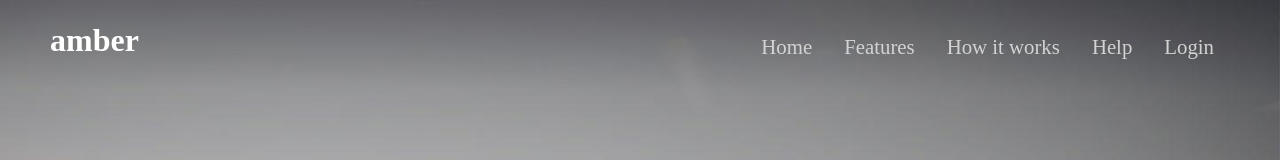
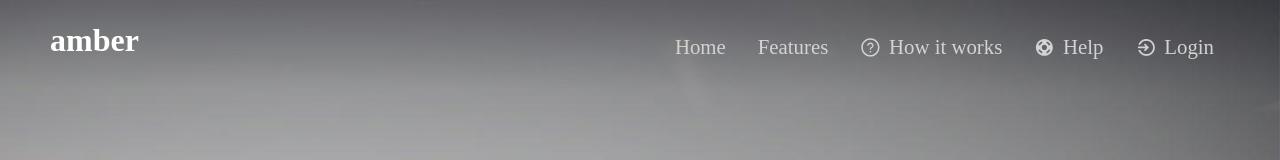
Before and after one commit to akash-dutta-au7/autocomplete, a React (Create React App) app: page / in a window 1280 px wide. Shown: the top 160 px of the page. Built offline with nearby package versions, Linux system fonts and the light colour scheme; no server answers.

Commit message:
some ui change

```diff
--- a/src/App.css
+++ b/src/App.css
@@ -1,116 +1,5 @@
 body {
-  margin: 0;
-  padding: 0;
   background-image: url(./Assets/header_home_1.jpg);
   background-repeat: no-repeat;
   background-size: cover;
 }
-
-/* search box */
-/* .search-box {
-  position: absolute;
-  top: 50%;
-  left: 50%;
-  transform: translate(-50%, -50%);
-  background-color: #2f3640;
-  height: 40px;
-  border-radius: 40px;
-  padding: 10px;
-  margin-top: 5rem;
-}
-.search-box:hover > .search-txt {
-  width: 240px;
-  padding: 0 6px;
-}
-.search-box:hover > .search-btn {
-  background: white;
-}
-.search-btn {
-  color: #e84118;
-  float: right;
-  width: 40px;
-  height: 40px;
-  border-radius: 50%;
-  background-color: #2f3640;
-  display: flex;
-  justify-content: center;
-  align-items: center;
-}
-.search-txt {
-  border: none;
-  background: none;
-  outline: none;
-  float: left;
-  padding: 0;
-  color: white;
-  font-size: 16px;
-  transition: 0.4s;
-  line-height: 40px;
-  width: 0px;
-} */
-
-/* .result-name {
-  font-size: 1rem;
-  cursor: pointer;
-  margin-top: 1.1rem;
-} */
-/* Location Suggetions */
-
-/* .locations {
-  display: grid;
-  justify-content: center;
-  margin-top: 26%;
-}
-
-.suggetion-container {
-  display: flex;
-  background: white;
-  color: #e84118;
-  width: 15rem;
-  height: 4rem;
-  border-bottom: 1px solid grey;
-  border-radius: 5px;
-}
-.suggetion-info {
-  margin-left: 1rem;
-}
-.country {
-  color: black;
-  margin-top: -1rem;
-}
-
-.icon {
-  margin-top: 1.5rem;
-  margin-left: 1rem;
-  margin-right: 0.5rem;
-}
-
-.text-less-3 {
-  display: flex;
-  background: white;
-  color: #e84118;
-  padding: 1rem;
-  border-bottom: 1px solid grey;
-  border-radius: 5px;
-} */
-
-/* Headings */
-
-.headings > h1 {
-  color: #ffffff;
-  font-size: 3.5rem;
-  font-weight: 400;
-}
-.headings > p {
-  color: #ffffff;
-  font-size: 1.7rem;
-  font-weight: 400;
-  margin-top: -2.2rem;
-}
-
-.headings {
-  display: grid;
-  justify-content: center;
-  text-align: center;
-  margin-top: 10rem;
-}
--- a/src/App.js
+++ b/src/App.js
@@ -3,6 +3,7 @@ import Search from "./Components/Searchbar";
 import Headings from "./Components/Headings";
 import Navbar from "./Components/Navbar";
 import "./App.css";
+
 import { BrowserRouter } from "react-router-dom";
 
 function App() {
--- a/src/Components/Headings/index.js
+++ b/src/Components/Headings/index.js
@@ -1,13 +1,14 @@
 import React from "react";
+import { Heading, MainHeading, SubHeading } from "./index.style";
 
 const Headings = () => {
   return (
-    <div className="headings">
-      <h1>Home away from home</h1>
-      <p>
+    <Heading>
+      <MainHeading>Home away from home</MainHeading>
+      <SubHeading>
         Book your student accommodation near top universities across the globe.
-      </p>
-    </div>
+      </SubHeading>
+    </Heading>
   );
 };
 
--- /dev/null
+++ b/src/Components/Headings/index.style.js
@@ -0,0 +1,20 @@
+import styled from "styled-components";
+
+export const Heading = styled.div`
+  display: grid;
+  justify-content: center;
+  text-align: center;
+  margin-top: 10rem;
+`;
+
+export const MainHeading = styled.h1`
+  color: #ffffff;
+  font-size: 3.5rem;
+  font-weight: 400;
+`;
+export const SubHeading = styled.p`
+  color: #ffffff;
+  font-size: 1.7rem;
+  font-weight: 400;
+  margin-top: -2.2rem;
+`;
--- a/src/Components/LocationSuggestion/index.js
+++ b/src/Components/LocationSuggestion/index.js
@@ -1,5 +1,4 @@
 import React from "react";
-import _ from "lodash";
 import { GoLocation } from "react-icons/go";
 import "../../App.css";
 
--- a/src/Components/LocationSuggestion/index.style.js
+++ b/src/Components/LocationSuggestion/index.style.js
@@ -17,9 +17,6 @@ export const SuggetionContainer = styled.div`
   border-radius: 5px;
   margin-left: -7.9rem;
 `;
-//   .suggetion-info {
-//     margin-left: 1rem;
-//   }
 
 export const Icon = styled.div`
   margin-top: 1rem;
--- a/src/Components/Navbar/index.js
+++ b/src/Components/Navbar/index.js
@@ -1,7 +1,7 @@
-import React, { Fragment, useState } from "react";
+import React, { useState } from "react";
 import { FaBars, FaTimes } from "react-icons/fa";
-import { AiOutlineArrowRight } from "react-icons/ai";
-// import Button from "../Button";
+import { AiOutlineQuestionCircle } from "react-icons/ai";
+import { IoMdHelpBuoy, IoMdLogIn } from "react-icons/io";
 
 import {
   Nav,
@@ -36,19 +36,29 @@ const Navbar = () => {
             </NavItem>
 
             <NavItem>
-              <NavLinks to="/blog">Features</NavLinks>
+              <NavLinks>Features</NavLinks>
             </NavItem>
 
             <NavItem>
-              <NavLinks to="/signin">How it works</NavLinks>
+              <NavLinks>
+                {" "}
+                <AiOutlineQuestionCircle />{" "}
+                <span style={{ marginLeft: ".5rem" }}>How it works</span>
+              </NavLinks>
             </NavItem>
 
             <NavItem>
-              <NavLinks to="/premium">Help</NavLinks>
+              <NavLinks>
+                <IoMdHelpBuoy />
+                <span style={{ marginLeft: ".5rem" }}>Help</span>
+              </NavLinks>
             </NavItem>
 
             <NavItem>
-              <NavLinks to="/register">Login</NavLinks>
+              <NavLinks>
+                <IoMdLogIn />
+                <span style={{ marginLeft: ".5rem" }}>Login</span>
+              </NavLinks>
             </NavItem>
           </NavItemContainer>
         </NavMenu>
--- a/src/Components/Searchbar/index.js
+++ b/src/Components/Searchbar/index.js
@@ -1,4 +1,4 @@
-import React, { useState, useEffect, useRef } from "react";
+import React, { useState, useEffect } from "react";
 import { AiOutlineSearch } from "react-icons/ai";
 import axios from "axios";
 import "../../App.css";
@@ -7,7 +7,6 @@ import { SearchBox, SearchBtn, SearchText } from "./index.style";
 
 import LocationSuggestion from "../LocationSuggestion";
 const Search = () => {
-  const [display, setDisplay] = useState(false);
   const [locations, setLocations] = useState([]);
   const [search, setSearch] = useState("");
 
@@ -18,7 +17,6 @@ const Search = () => {
       )
       .then((response) => {
         setLocations(response.data.data.result);
-        console.log(response.data.data.result);
       })
       .catch((err) => {
         console.log(err);
@@ -51,7 +49,7 @@ const Search = () => {
         <LocationSuggestion
           searchLocation={searchLocation}
           search={search}
-          key={locations.id}
+          key={Math.ceil(Math.random() * 10)}
         />
       </div>
     </div>
--- a/src/Components/Searchbar/index.style.js
+++ b/src/Components/Searchbar/index.style.js
@@ -10,6 +10,10 @@ export const SearchBox = styled.div`
   border-radius: 4;
   padding: 10px;
   margin-top: 5rem;
+  @media screen and (max-width: 960px) {
+    display: flex;
+    margin-top: 7rem;
+  }
 `;
 
 export const SearchBtn = styled.button`
@@ -23,6 +27,11 @@ export const SearchBtn = styled.button`
   border-radius: 4px;
   padding: 0.7rem 1rem;
   cursor: pointer;
+  @media screen and (max-width: 840px) {
+    padding-top: 1rem;
+    display: flex;
+    width: 60%;
+  }
 `;
 export const SearchText = styled.input`
   border: 1px solid #e8415d;
@@ -35,4 +44,7 @@ export const SearchText = styled.input`
   font-weight: 400;
   padding-left: 15px;
   padding-right: 20px;
+  @media screen and (max-width: 840px) {
+    width: 12rem;
+  }
 `;
--- a/src/index.globalStyle.js
+++ b/src/index.globalStyle.js
@@ -6,6 +6,7 @@ const GlobalStyle = createGlobalStyle`
     padding: 0;
     box-sizing: border-box;
     font-family: 'Source Sanf Pro', sans-serif;
+
   }
   a{
     list-style: none;
```
